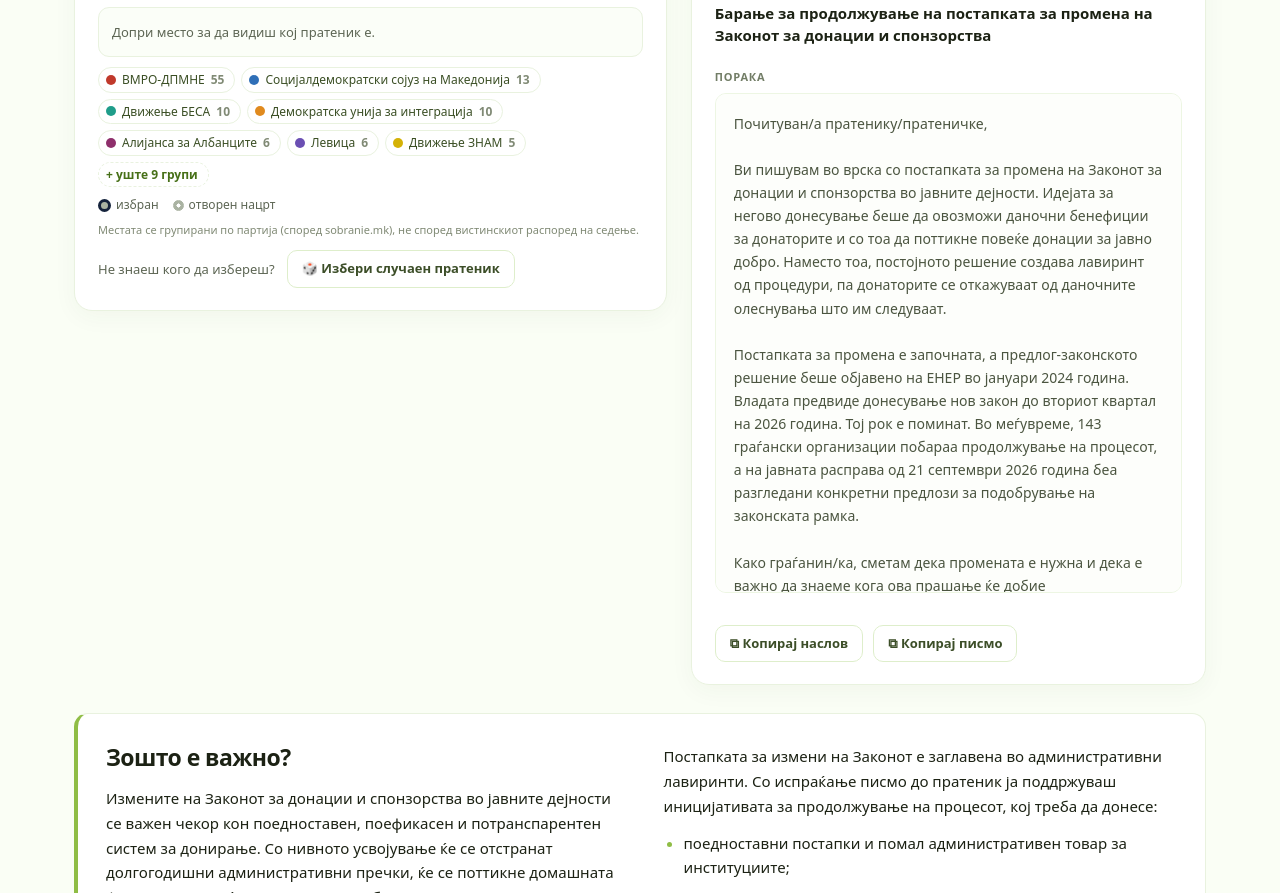
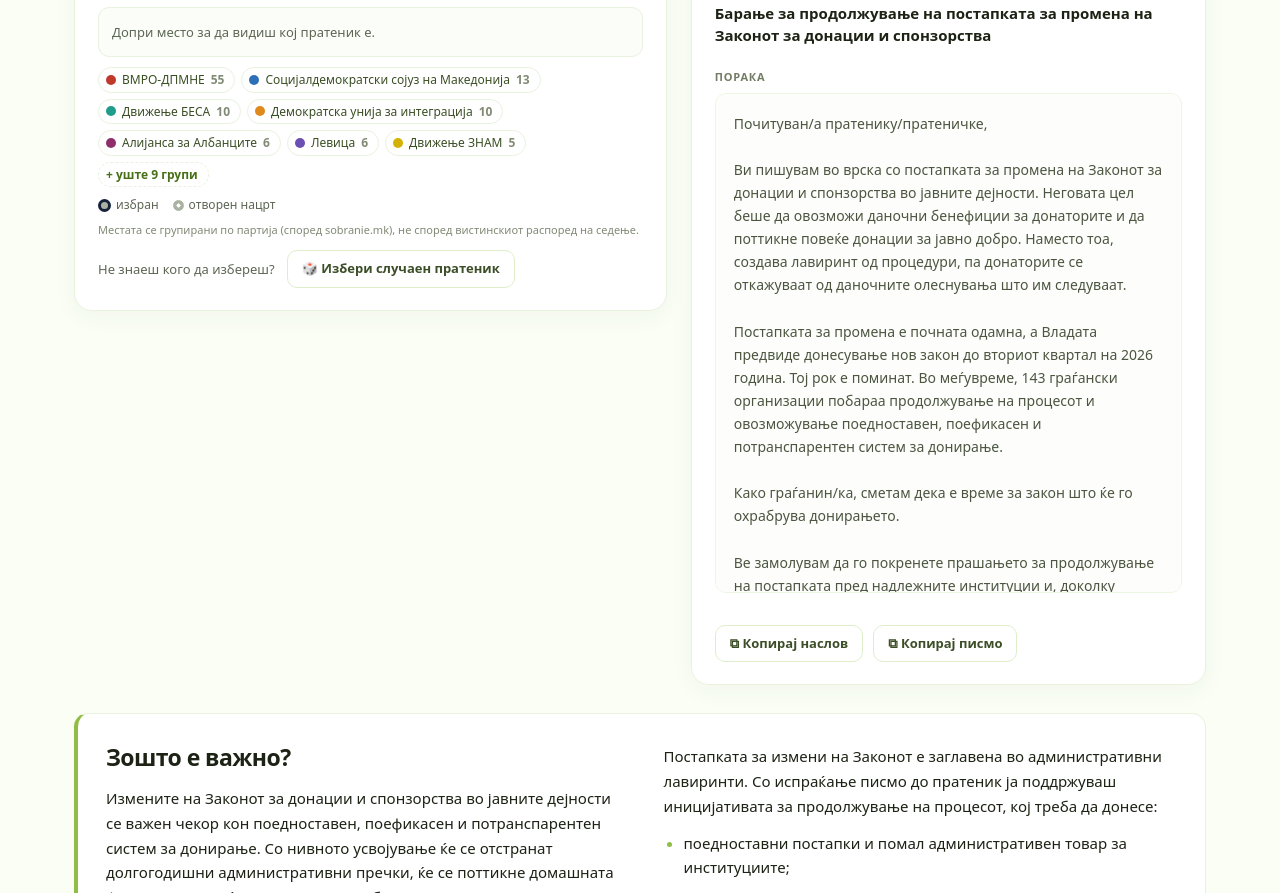
Before and after one commit to pledge2025/pisi-do-pratenik, a plain HTML site: page index.html in a window 1280 px wide. Shown: the part 1153-2046 px from the top of the page. Drawn offline with Linux system fonts and the light colour scheme.

Commit message:
Add files via upload

```diff
--- a/index.html
+++ b/index.html
@@ -1627,13 +1627,13 @@
 </section>
 <div class="letter-content"><h3 class="letter-h">Текст на писмото</h3><p class="letter-sub">Можеш да ја испратиш подготвената порака како што е, или да ѝ дадеш личен печат: додади или измени што сакаш во твојата е-пошта пред да ја испратиш.</p><div class="field-label">Наслов / Subject</div><p class="subject" id="subject">Барање за продолжување на постапката за промена на Законот за донации и спонзорства</p><div class="field-label">Порака</div><pre class="letter-body" id="letter">Почитуван/а пратенику/пратеничке,
 
-Ви пишувам во врска со постапката за промена на Законот за донации и спонзорства во јавните дејности. Идејата за негово донесување беше да овозможи даночни бенефиции за донаторите и со тоа да поттикне повеќе донации за јавно добро. Наместо тоа, постојното решение создава лавиринт од процедури, па донаторите се откажуваат од даночните олеснувања што им следуваат.
+Ви пишувам во врска со постапката за промена на Законот за донации и спонзорства во јавните дејности. Неговата цел беше да овозможи даночни бенефиции за донаторите и да поттикне повеќе донации за јавно добро. Наместо тоа, создава лавиринт од процедури, па донаторите се откажуваат од даночните олеснувања што им следуваат.
 
-Постапката за промена е започната, а предлог-законското решение беше објавено на ЕНЕР во јануари 2024 година. Владата предвиде донесување нов закон до вториот квартал на 2026 година. Тој рок е поминат. Во меѓувреме, 143 граѓански организации побараа продолжување на процесот, а на јавната расправа од 21 септември 2026 година беа разгледани конкретни предлози за подобрување на законската рамка.
+Постапката за промена е почната одамна, а Владата предвиде донесување нов закон до вториот квартал на 2026 година. Тој рок е поминат. Во меѓувреме, 143 граѓански организации побараа продолжување на процесот и овозможување поедноставен, поефикасен и потранспарентен систем за донирање.
 
-Како граѓанин/ка, сметам дека промената е нужна и дека е важно да знаеме кога ова прашање ќе добие институционална завршница.
+Како граѓанин/ка, сметам дека е време за закон што ќе го охрабрува донирањето.
 
-Ве замолувам да го покренете прашањето за продолжување на постапката пред надлежните институции и, доколку процесот остане во застој, да ја разгледате можноста за поднесување предлог-закон по пратеничка иницијатива, согласно член 71 од Уставот. Доколку Ви се потребни дополнителни информации, Ве упатувам на Здружението Конект (konekt@konekt.org.mk), кое веќе 15 години работи на оваа тематика.
+Ве замолувам да го покренете прашањето за продолжување на постапката пред надлежните институции и, доколку процесот остане во застој, да ја разгледате можноста за поднесување предлог-закон по пратеничка иницијатива, согласно член 71 од Уставот. За дополнителни информации, Ве упатувам на Здружението Конект (konekt@konekt.org.mk), кое веќе 15 години работи на оваа тематика.
 
 Би Ви бил/а благодарен/на за конкретен одговор за можните следни чекори.
 
@@ -1721,13 +1721,19 @@
         const text = (greetings[selectedGender] || genericGreeting) + letterBody;
         return name ? text + "\n" + name : text;
       }
+      let needsPaste = {};
       function updateLinks() {
         const letter = currentLetter();
         letterEl.textContent = letter;
         if (!selectedEmail) return;
-        const gmail = buildUrl("https://mail.google.com/mail/", {view:"cm",fs:"1",to:selectedEmail,su:subject,body:letter});
-        const outlook = buildUrl("https://outlook.live.com/mail/0/deeplink/compose", {to:selectedEmail,subject:subject,body:letter});
-        const outlookWork = buildUrl("https://outlook.office.com/mail/deeplink/compose", {to:selectedEmail,subject:subject,body:letter});
+        // Cyrillic takes six characters per letter in a link, and Gmail answers "400" to links over roughly 8,000 characters; limits below stay under that.
+        // If the full letter does not fit, the link carries the recipient and subject only, and the letter is copied to be pasted.
+        const MAX_GMAIL = 7700, MAX_OUTLOOK = 7500, PASTE = "Залепи го писмото овде (Ctrl+V, или држи и избери „Залепи“). Копирано е во меморијата.";
+        const web = (base, p, bodyKey, MAX) => { const full = buildUrl(base, Object.assign({}, p, {[bodyKey]: letter})); return full.length <= MAX ? [full, false] : [buildUrl(base, Object.assign({}, p, {[bodyKey]: PASTE})), true]; };
+        const [gmail, gmailLong] = web("https://mail.google.com/mail/", {view:"cm",fs:"1",to:selectedEmail,su:subject}, "body", MAX_GMAIL);
+        const [outlook, outlookLong] = web("https://outlook.live.com/mail/0/deeplink/compose", {to:selectedEmail,subject:subject}, "body", MAX_OUTLOOK);
+        const [outlookWork, outlookWorkLong] = web("https://outlook.office.com/mail/deeplink/compose", {to:selectedEmail,subject:subject}, "body", MAX_OUTLOOK);
+        needsPaste = {gmail: gmailLong, outlook: outlookLong, outlookWork: outlookWorkLong};
         // The address is left unencoded: some mail apps show "%40" literally.
         const other = "mailto:" + selectedEmail + "?subject=" + encodeURIComponent(subject) + "&body=" + encodeURIComponent(letter);
         for (const [key,url] of Object.entries({gmail,outlook,outlookWork,other})) {
@@ -1765,6 +1771,11 @@
       links.other.addEventListener("click", () => {
         if (selectedEmail) copyText(currentLetter(), "Писмото е копирано. Ако текстот недостасува во пораката, залепи го.", 6000);
       });
+      for (const key of ["gmail","outlook","outlookWork"]) {
+        links[key].addEventListener("click", () => {
+          if (selectedEmail && needsPaste[key]) copyText(currentLetter(), "Писмото е копирано. Залепи го во пораката (Ctrl+V, или држи и избери „Залепи“).", 7000);
+        });
+      }
       document.querySelectorAll(".send-mp").forEach(button => button.addEventListener("click",() => choose(button)));
       // Spread letters across MPs instead of everyone picking the first name.
       document.getElementById("random-mp").addEventListener("click", () => {
```
